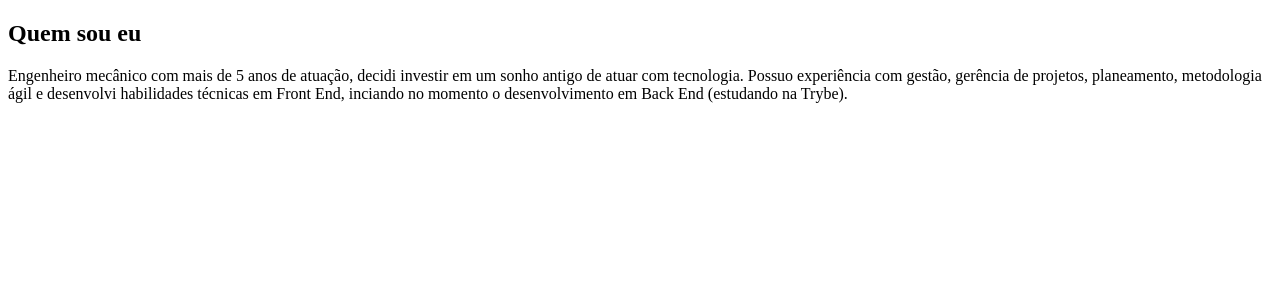
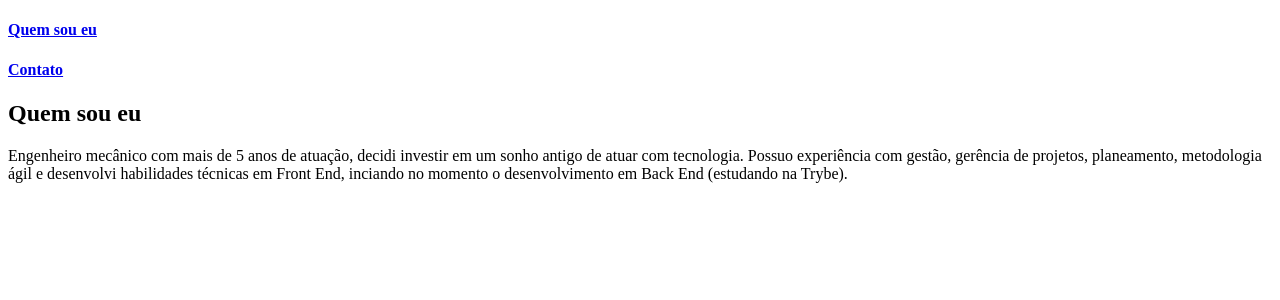
Before and after one commit to WelcksonValentim-Turma15-TriboB/welckson-valentim-portifolio, a React (Create React App) app: page / in a window 1280 px wide. Shown: the top 300 px of the page. Built offline with nearby package versions, Linux system fonts and the light colour scheme.

Commit message:
feat: Contact.js, cria caminho e incia pagina para contatos

```diff
--- a/src/App.js
+++ b/src/App.js
@@ -2,12 +2,14 @@ import React from 'react';
 import { Route, Switch } from 'react-router-dom';
 import ProfileProvider from './Context/ProfileProvider';
 import Profile from './Pages/Profile';
+import Contact from './Pages/Contatc';
 
 function App() {
   return (
     <ProfileProvider>
       <Switch>
         <Route exact path='/' component={ Profile } />
+        <Route exact path='/contact' component={ Contact } />
       </Switch>
     </ProfileProvider>
   );
--- /dev/null
+++ b/src/Components/Header.js
@@ -0,0 +1,17 @@
+import React from 'react';
+import { Link } from 'react-router-dom';
+
+function Header() {
+  return (
+    <header>
+      <Link to='/'>
+        <h4>Quem sou eu</h4>
+      </Link>
+      <Link to='/contact'>
+        <h4>Contato</h4>
+      </Link>
+    </header>
+  );
+}
+
+export default Header;
--- /dev/null
+++ b/src/Pages/Contatc.js
@@ -0,0 +1,9 @@
+function Contact() {
+    return (
+      <section>
+        <h1>Contatos</h1>
+      </section>
+    );
+  }
+
+  export default Contact;
--- a/src/Pages/Profile.js
+++ b/src/Pages/Profile.js
@@ -1,6 +1,9 @@
+import Header from "../Components/Header";
+
 function Profile() {
   return (
     <section>
+      <Header />
       <h1>Quem sou eu</h1>
       <p>Engenheiro mecânico com mais de 5 anos de atuação,
         decidi investir em um sonho antigo de atuar com tecnologia.
```
Also changed, not shown: src/Components/Footer.js (added).
